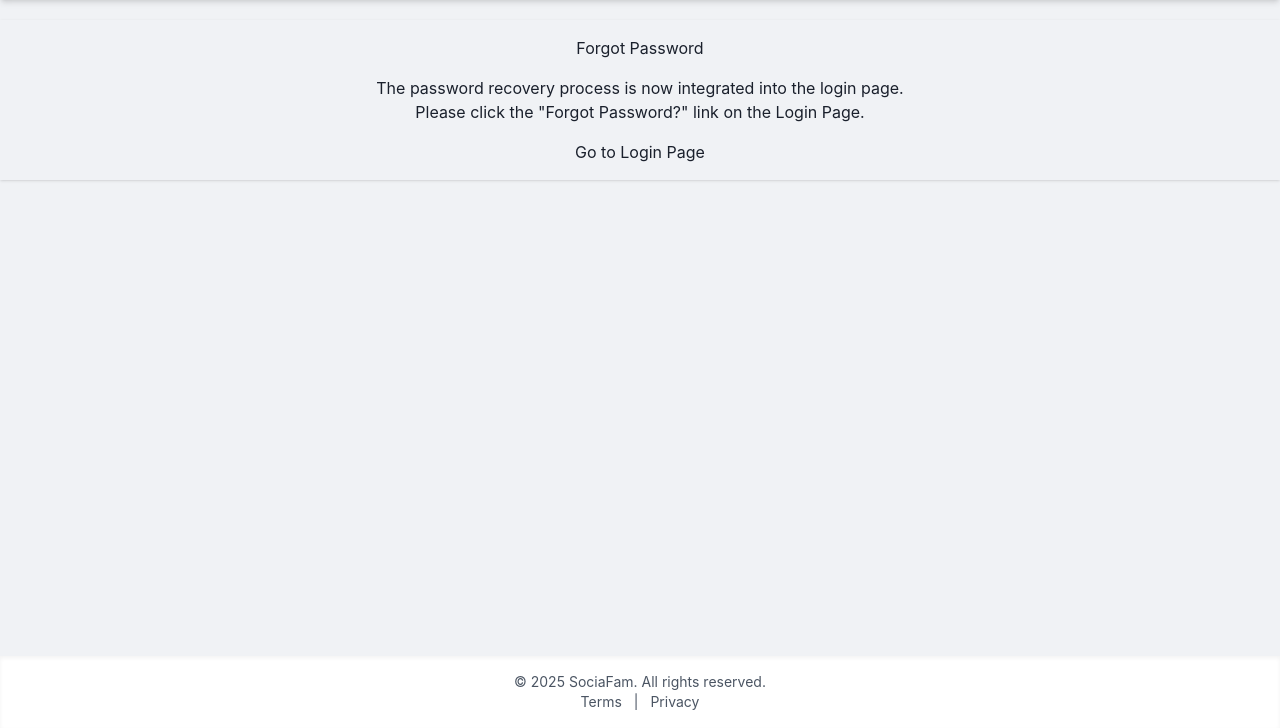
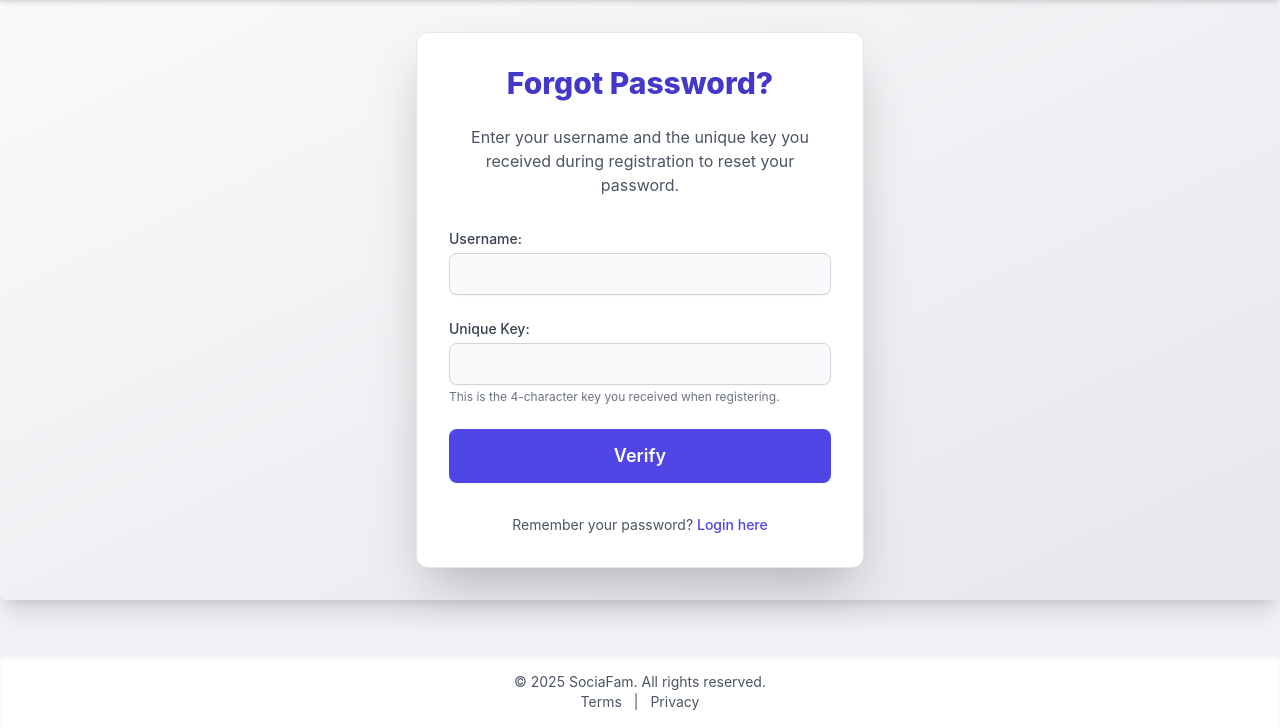
Before and after one commit to Hencheng2/sociafum, a Flask app: page /forgot_password in a window 1280 px wide. Shown: the part 72-800 px from the top of the page. Run offline with Flask 3, Linux system fonts and the light colour scheme; some libraries are stand-ins or nearby versions.

Commit message:
Update forgot_password.html

```diff
--- a/templates/forgot_password.html
+++ b/templates/forgot_password.html
@@ -3,13 +3,45 @@
 {% block title %}Forgot Password{% endblock %}
 
 {% block content %}
-<div class="container mt-5 text-center">
-    <div class="card p-4 shadow">
-        <h2 class="card-title mb-4">Forgot Password</h2>
-        <p class="lead">The password recovery process is now integrated into the login page.</p>
-        <p>Please click the "Forgot Password?" link on the <a href="{{ url_for('login') }}">Login Page</a>.</p>
-        <div class="mt-4">
-            <a href="{{ url_for('login') }}" class="btn btn-primary">Go to Login Page</a>
+<div class="container mx-auto p-4 sm:p-6 lg:p-8 bg-gradient-to-br from-gray-50 to-gray-200 dark:from-gray-900 dark:to-gray-700 text-gray-900 dark:text-gray-100 rounded-lg shadow-xl flex-grow flex items-center justify-center">
+    <div class="max-w-md w-full bg-white dark:bg-gray-800 p-8 rounded-xl shadow-2xl border border-gray-200 dark:border-gray-700">
+        <h1 class="text-3xl font-extrabold text-center mb-6 text-indigo-700 dark:text-indigo-300">Forgot Password?</h1>
+        <p class="text-center text-gray-600 dark:text-gray-400 mb-8">
+            Enter your username and the unique key you received during registration to reset your password.
+        </p>
+
+        <form action="{{ url_for('forgot_password') }}" method="post" class="space-y-6">
+            <div>
+                <label for="username" class="block text-sm font-medium text-gray-700 dark:text-gray-300 mb-1">Username:</label>
+                <input type="text" id="username" name="username" required
+                       class="w-full px-4 py-2 border border-gray-300 dark:border-gray-600 rounded-lg shadow-sm
+                              focus:outline-none focus:ring-2 focus:ring-indigo-500 focus:border-indigo-500
+                              bg-gray-50 dark:bg-gray-700 dark:text-gray-100 placeholder-gray-400 dark:placeholder-gray-500"
+                       value="{{ form_data.username if form_data else '' }}"
+                       aria-label="Username">
+            </div>
+            <div>
+                <label for="unique_key" class="block text-sm font-medium text-gray-700 dark:text-gray-300 mb-1">Unique Key:</label>
+                <input type="text" id="unique_key" name="unique_key" required maxlength="4"
+                       class="w-full px-4 py-2 border border-gray-300 dark:border-gray-600 rounded-lg shadow-sm
+                              focus:outline-none focus:ring-2 focus:ring-indigo-500 focus:border-indigo-500
+                              bg-gray-50 dark:bg-gray-700 dark:text-gray-100 placeholder-gray-400 dark:placeholder-gray-500"
+                       value="{{ form_data.unique_key if form_data else '' }}"
+                       aria-label="Unique Key">
+                <p class="mt-1 text-xs text-gray-500 dark:text-gray-400">This is the 4-character key you received when registering.</p>
+            </div>
+
+            <button type="submit"
+                    class="w-full flex justify-center py-3 px-4 border border-transparent rounded-lg shadow-sm
+                           text-lg font-semibold text-white bg-indigo-600 hover:bg-indigo-700
+                           focus:outline-none focus:ring-2 focus:ring-offset-2 focus:ring-indigo-500
+                           transition duration-300 ease-in-out transform hover:scale-105 active:scale-95">
+                Verify
+            </button>
+        </form>
+
+        <div class="mt-8 text-center text-sm text-gray-600 dark:text-gray-400">
+            Remember your password? <a href="{{ url_for('login') }}" class="font-medium text-indigo-600 hover:text-indigo-500 dark:text-indigo-400 dark:hover:text-indigo-300">Login here</a>
         </div>
     </div>
 </div>
```
